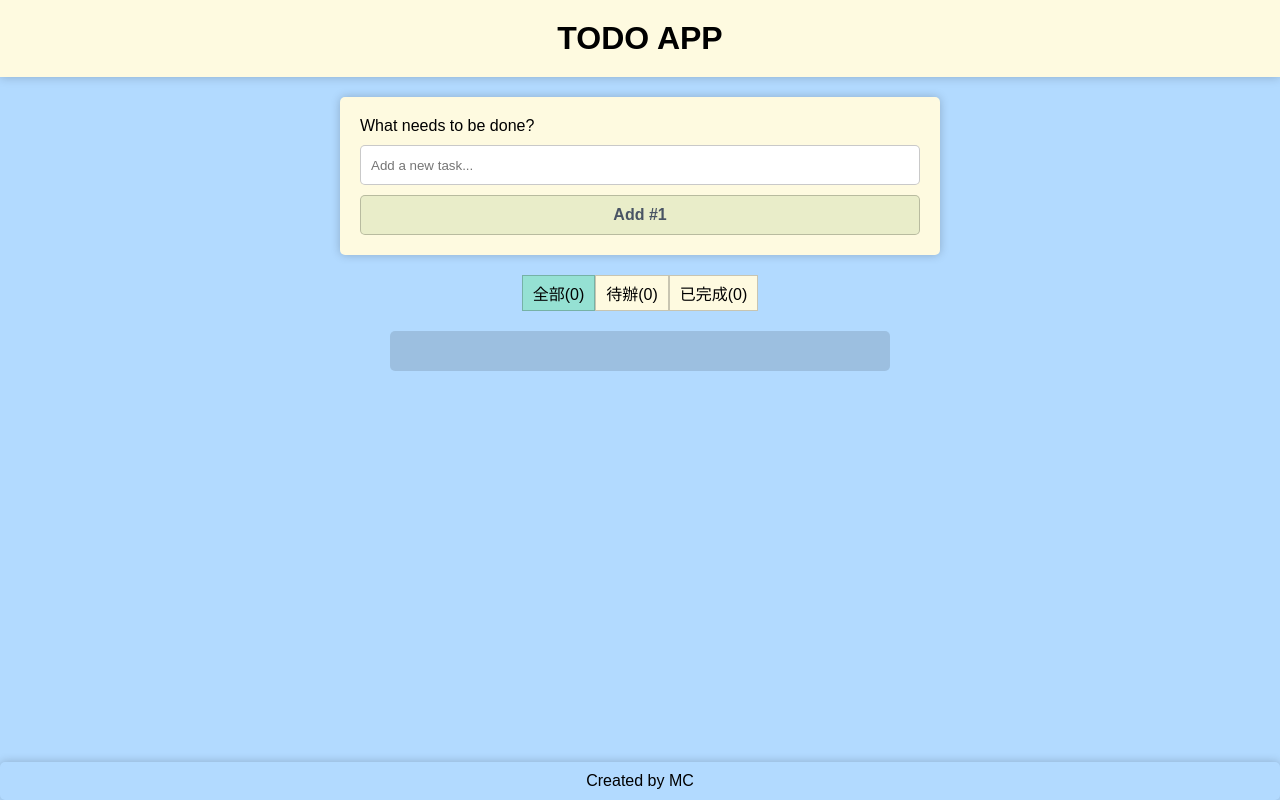
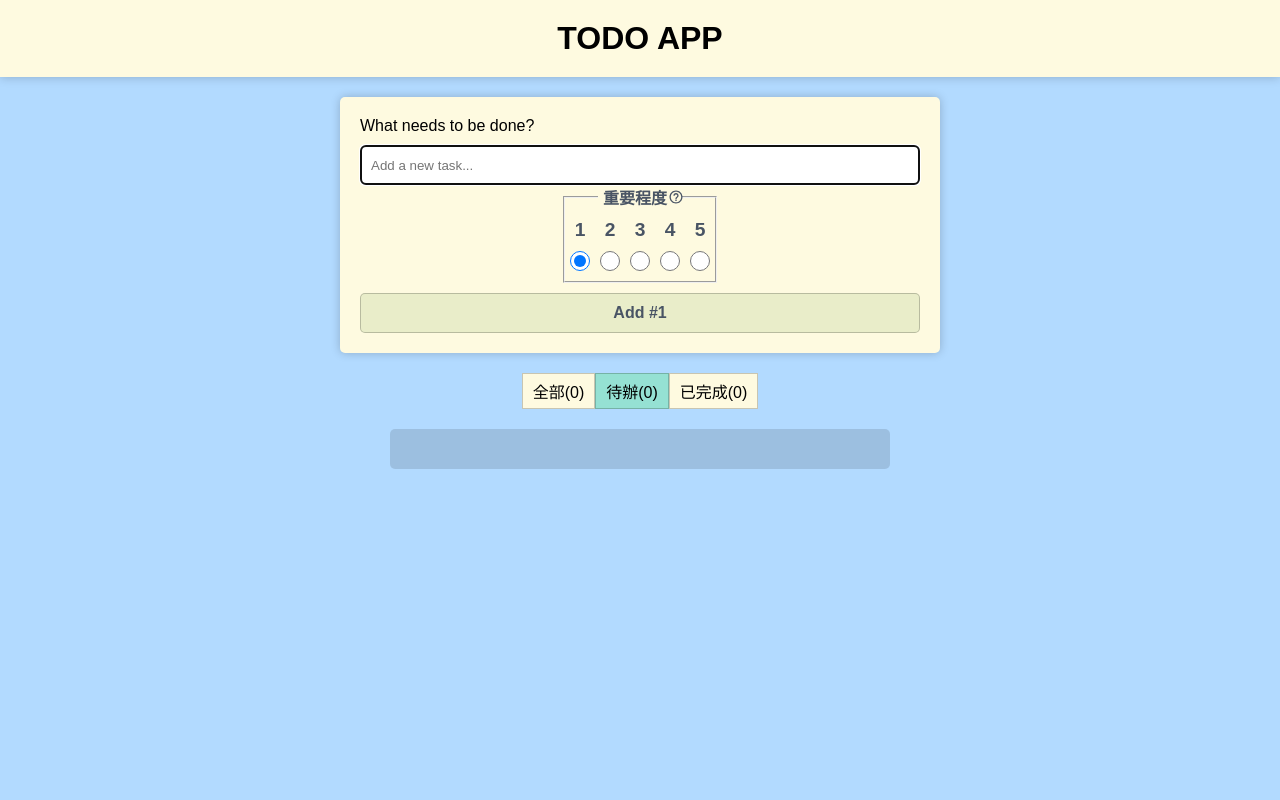
Before and after one commit to 036Michael/myTodoapp, a React (Create React App) app: page / in a window 1280 px wide. Built offline with nearby package versions, Linux system fonts and the light colour scheme.

Commit message:
update importantRate

```diff
--- a/package.json
+++ b/package.json
@@ -1,12 +1,16 @@
 {
-  "homepage":"https://036michael.github.io/myTodoapp",
+  "homepage": "https://036michael.github.io/myTodoapp",
   "name": "todolist",
   "version": "0.1.0",
   "private": true,
   "dependencies": {
+    "@chakra-ui/react": "^2.8.2",
+    "@emotion/react": "^11.11.4",
+    "@emotion/styled": "^11.11.0",
     "@testing-library/jest-dom": "^5.17.0",
     "@testing-library/react": "^13.4.0",
     "@testing-library/user-event": "^13.5.0",
+    "framer-motion": "^11.0.22",
     "react": "^18.2.0",
     "react-dom": "^18.2.0",
     "react-icons": "^5.0.1",
--- a/src/App.js
+++ b/src/App.js
@@ -1,7 +1,11 @@
 import Todo from "./Components/Todo2";
 
 function App() {
-    return <Todo />;
+    return (
+        <>
+            <Todo />
+        </>
+    );
 }
 
 export default App;
--- a/src/Components/Todo2.js
+++ b/src/Components/Todo2.js
@@ -1,12 +1,15 @@
 import React, { useEffect, useState } from "react";
 import { v4 as uuid } from "uuid";
 import TodoList from "./TodoList";
+import { IoMdHelpCircleOutline } from "react-icons/io";
 
 const Todo = () => {
     const [value, setValue] = useState(""); // 輸入框的值
     const [todoList, setTodoList] = useState([]); // 待辦事項列表
     const [inputError, setInputError] = useState(false); // 輸入框錯誤提示
-    const [selector, setSelector] = useState(1); // 選擇器 [1:全部, 2:待辦, 3:已完成]
+    const [selector, setSelector] = useState(2); // 選擇器 [1:全部, 2:待辦, 3:已完成]
+    const [important, setImportant] = useState(1); // 重要程度
+    const [toggle, setToggle] = useState(true); // 開關 [true:開, false:關
 
     // 取得 localStorage 的資料
     useEffect(() => {
@@ -28,6 +31,8 @@ const Todo = () => {
             }, 3000);
 
             alert("請輸入待辦事項!");
+        } else if (important === 0) {
+            alert("請選擇重要程度!");
         } else {
             setTodoList([
                 ...todoList,
@@ -35,7 +40,8 @@ const Todo = () => {
                     id: uuid().substring(0, 8),
                     todo: value.trim(),
                     isDone: false,
-                    date: new Date().toLocaleString().substring(0, 22), // 日期
+                    date: new Date().toLocaleString().substring(0, 22), // 日期,
+                    important: important,
                 },
             ]);
             setValue("");
@@ -52,12 +58,35 @@ const Todo = () => {
         setTodoList(newTodoList);
     };
 
+    const importantRate = () => {
+        let html = [];
+        for (let i = 1; i < 6; i++) {
+            html.push(
+                <div key={i}>
+                    <label htmlFor="important-rate">{i}</label>
+                    <input
+                        type="radio"
+                        name="important-rate"
+                        value={i}
+                        onClick={() => {
+                            setImportant(i);
+                        }}
+                        checked={important === i}
+                    />
+                </div>
+            );
+        }
+        return html;
+    };
+
     return (
         <>
             <h2>Todo App</h2>
+
             <div className="addTask_container">
                 <p>What needs to be done?</p>
                 <input
+                    autoFocus="autofocus"
                     id="input"
                     type="text"
                     value={value}
@@ -70,6 +99,41 @@ const Todo = () => {
                         }
                     }}
                 />
+                <fieldset>
+                    <legend style={{ position: "relative" }}>
+                        <div className="caption-text">重要程度</div>
+                        <div className="caption-container">
+                            <h4
+                                className="caption"
+                                onMouseEnter={() => {
+                                    setToggle(!toggle);
+                                }}
+                                onMouseLeave={() => {
+                                    setToggle(!toggle);
+                                }}>
+                                <IoMdHelpCircleOutline />
+                            </h4>
+                            <span
+                                className={
+                                    toggle
+                                        ? "caption-toggle"
+                                        : "caption-toggle-on"
+                                }>
+                                <li className="red">1 : 非常重要</li>
+                                <li className="orange">2 : 重要</li>
+                                <li className="yellow">3 : 還好</li>
+                                <li className="green">
+                                    4 : 目前不重要，緊急的時候開始執行
+                                </li>
+                                <li className="blue">
+                                    5 : 不太重要，但是之後會執行
+                                </li>
+                            </span>
+                        </div>
+                    </legend>
+
+                    {importantRate()}
+                </fieldset>
                 <button onClick={addTask} id="add_button">
                     {`Add #${todoList.length + 1}`}
                 </button>
@@ -97,6 +161,7 @@ const Todo = () => {
                     </li>
                 ))}
             </ul>
+
             {/* 使用TodoList組件 */}
             <TodoList
                 todoList={todoList}
--- a/src/Components/TodoItem.js
+++ b/src/Components/TodoItem.js
@@ -9,9 +9,25 @@ const TodoItem = ({ item, setTodoList, deleteTask }) => {
             )
         );
     };
-
+    const importantColor = () => {
+        const expr = item.important;
+        switch (expr) {
+            case 1:
+                return "red";
+            case 2:
+                return "orange";
+            case 3:
+                return "yellow";
+            case 4:
+                return "green";
+            case 5:
+                return "blue";
+            default:
+                return "";
+        }
+    };
     return (
-        <li className="hoveredLi">
+        <li className={`hoveredLi ${importantColor()}`}>
             <span onClick={toggleTodo} className={item.isDone ? "done" : ""}>
                 <div className="date">{item.date}</div>
                 {item.todo}
--- a/src/Components/TodoList.js
+++ b/src/Components/TodoList.js
@@ -2,6 +2,7 @@ import React from "react";
 import TodoItem from "./TodoItem";
 
 const TodoList = ({ todoList, selector, deleteTask, setTodoList }) => {
+
     return (
         <div className="todoList_container">
             <ul className="todoList_ul">
--- a/src/index.css
+++ b/src/index.css
@@ -96,6 +96,45 @@ h2 {
 
 .addTask_container button:hover {
     background-color: var(--success-color);
+}
+fieldset {
+    display: flex;
+    margin: auto;
+    /* border: none; */
+}
+
+fieldset label {
+    font-size: 1.2em;
+    font-weight: bold;
+    color: var(--text-color);
+}
+
+fieldset legend {
+    display: flex;
+    font-weight: bold;
+    margin: 5px 0 10px 0;
+    padding: 0px 10px 0px 0px;
+    color: var(--text-color);
+}
+
+.caption-text {
+    display: inline-block;
+}
+.caption-text::after {
+    content: "";
+    z-index: -1;
+}
+
+fieldset div {
+    display: flex;
+    margin: 0 5px;
+    flex-direction: column;
+}
+
+.addTask_container fieldset div input {
+    width: 20px;
+    padding: 0;
+    margin: 0;
 }
 
 .selector {
@@ -218,3 +257,70 @@ footer {
         height: 100%;
     }
 }
+
+.caption-container {
+    position: absolute;
+    right: -2px;
+    margin: 0;
+    height: 100%;
+    display: flex;
+    justify-content: center;
+    align-items: center;
+
+    .caption {
+        display: flex;
+        justify-content: center;
+        align-items: center;
+        /* cursor: pointer; */
+        position: relative;
+        &:hover {
+            opacity: 0.6;
+        }
+    }
+
+    .caption-toggle {
+        transition: 0.5s;
+        display: none;
+    }
+    .caption-toggle-on {
+        transition: 0.5s;
+        position: absolute;
+        top: 2px;
+        left: 20px;
+        font-size: 0.8em;
+        background-color: var(--background-color);
+
+        &:hover {
+            display: block;
+        }
+    }
+
+    li {
+        list-style: none;
+        text-align: left;
+        font-weight: bold;
+        width: 220px;
+        padding: 5px 2px;
+    }
+}
+
+.todoList_ul,
+.caption-container {
+    .red {
+        background-color: rgba(255, 0, 0, 0.5);
+    }
+    .orange {
+        background-color: rgba(255, 166, 0, 0.5);
+    }
+
+    .yellow {
+        background-color: rgba(255, 255, 0, 0.5);
+    }
+
+    .blue {
+        background-color: rgba(0, 0, 255, 0.5);
+    }
+    .green {
+        background-color: rgba(0, 128, 0, 0.5);
+    }
+}
--- a/src/index.js
+++ b/src/index.js
@@ -2,10 +2,11 @@ import React from "react";
 import ReactDOM from "react-dom/client";
 import "./index.css";
 import App from "./App";
+
 const root = ReactDOM.createRoot(document.getElementById("root"));
+
 root.render(
     <>
         <App />
-        <footer>Created by MC</footer>
     </>
 );
```
Also changed, not shown: 2 other files (tests, documents, lock files or other folders).
